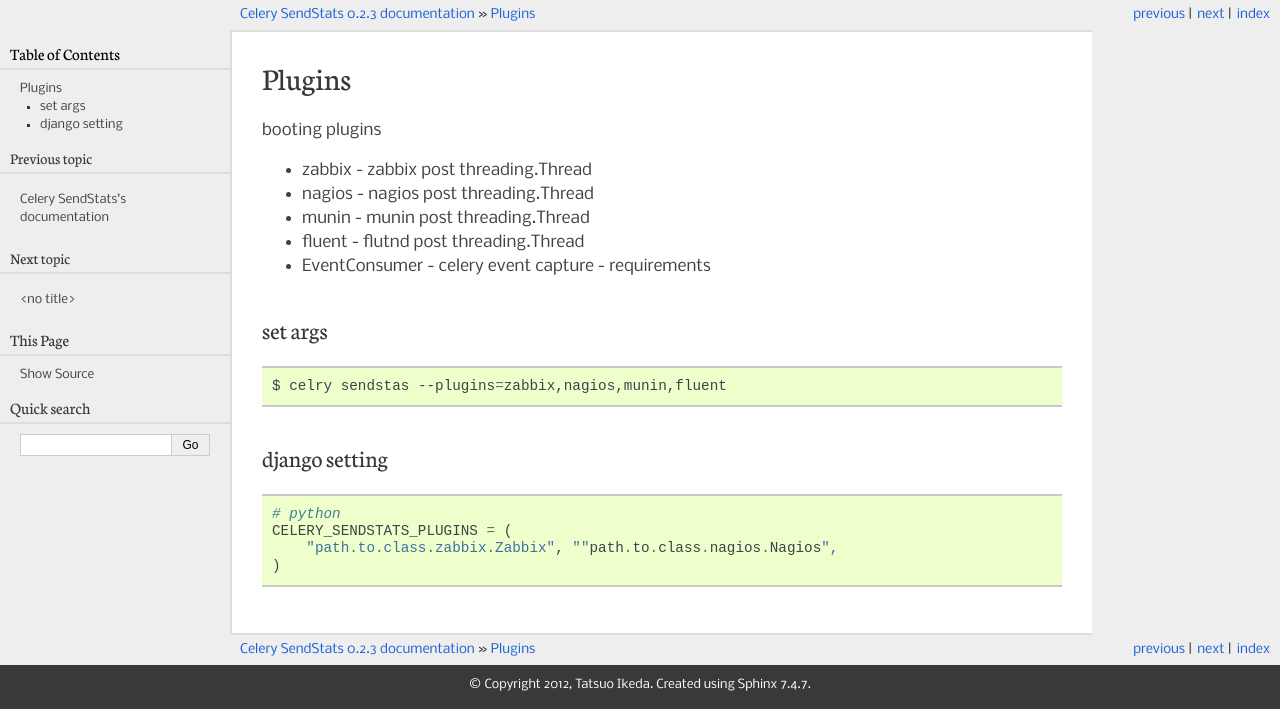
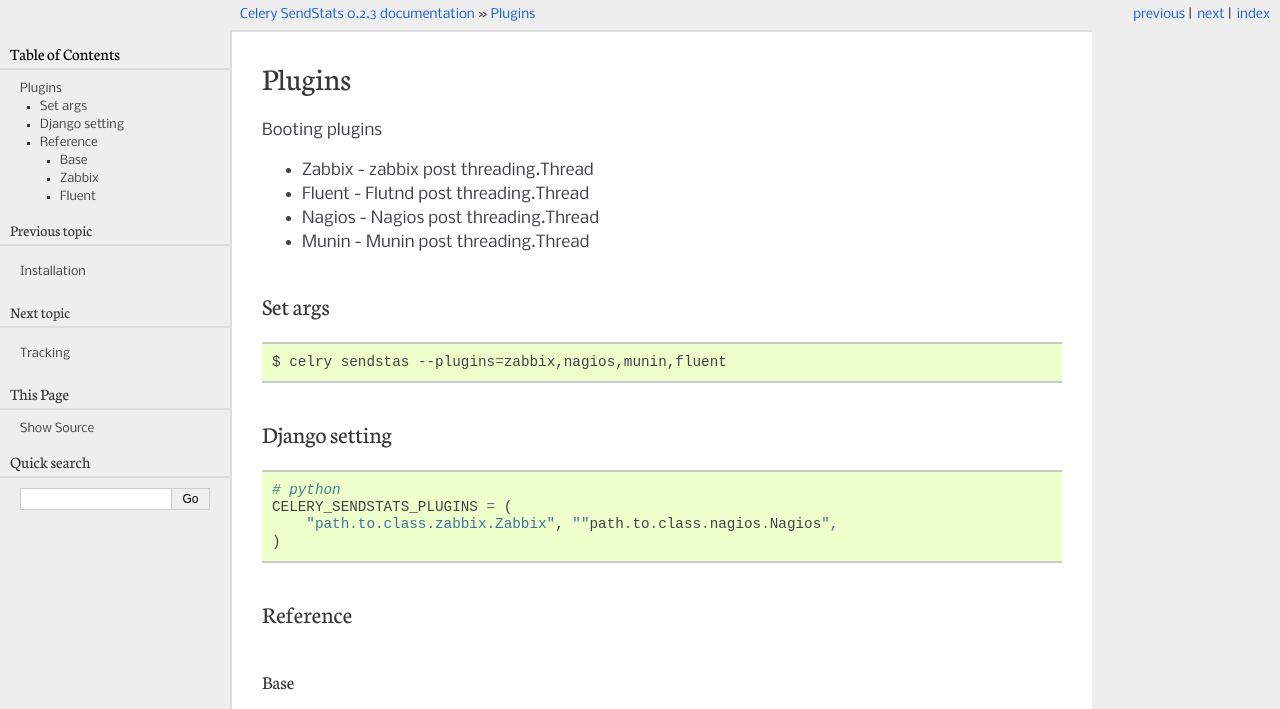
Before and after one commit to ikeikeikeike/celery-tracker, a Sphinx documentation site: the page built from docs/source/plugins.rst, in a window 1280 px wide. Shown: the top 709 px of the page. Built offline with Sphinx 7.4.7, drawn with Linux system fonts in a browser that asks for light colours; formulas are drawn with MathJax 3; grey boxes are pictures that could not be loaded.

Commit message:
Fix document

```diff
--- a/docs/source/conf.py
+++ b/docs/source/conf.py
@@ -11,7 +11,11 @@
 # All configuration values have a default; values that are commented out
 # serve to show the default.
 
-import sys, os
+# import os
+import sys
+from os.path import abspath, dirname, join
+sys.path.insert(0, abspath(join(dirname(__file__), "../../")))
+
 
 # If extensions (or modules to document with autodoc) are in another directory,
 # add these directories to sys.path here. If the directory is relative to the
--- a/docs/source/index.rst
+++ b/docs/source/index.rst
@@ -11,7 +11,9 @@
 .. toctree::
    :maxdepth: 5
 
+   installation
    plugins
+   tracking
 
 Change History:
 
--- a/docs/source/plugins.rst
+++ b/docs/source/plugins.rst
@@ -1,16 +1,14 @@
 Plugins
-==============
+==========
 
-booting plugins
+Booting plugins
 
-* zabbix - zabbix post threading.Thread
-* nagios - nagios post threading.Thread
-* munin - munin post threading.Thread
-* fluent - flutnd post threading.Thread
-* EventConsumer - celery event capture - requirements
+* Zabbix - zabbix post threading.Thread
+* Fluent - Flutnd post threading.Thread
+* Nagios - Nagios post threading.Thread
+* Munin - Munin post threading.Thread
 
-
-set args
+Set args
 --------------------
 
 .. highlight:: bash
@@ -21,7 +19,7 @@
     $ celry sendstas --plugins=zabbix,nagios,munin,fluent
 
 
-django setting
+Django setting
 --------------------
 
 .. highlight:: python
@@ -33,3 +31,26 @@
     CELERY_SENDSTATS_PLUGINS = (
         "path.to.class.zabbix.Zabbix", ""path.to.class.nagios.Nagios",
     )
+
+
+Reference
+--------------------
+
+
+Base
+~~~~~~~~~~
+
+.. autoclass:: sendstats.plugins.base.BasePlugin
+   :members:
+
+Zabbix
+~~~~~~~
+
+.. autoclass:: sendstats.plugins.zabbix.ZabbixPlugin
+   :members:
+
+Fluent
+~~~~~~~~~~
+
+.. autoclass:: sendstats.plugins.fluent.FluentPlugin
+   :members:
```
Also changed, not shown: docs/source/installation.rst (added, +12 -0 lines), docs/source/threading.rst (deleted, +0 -15 lines), docs/source/tracking.rst (added, +20 -0 lines), 8 other files.
